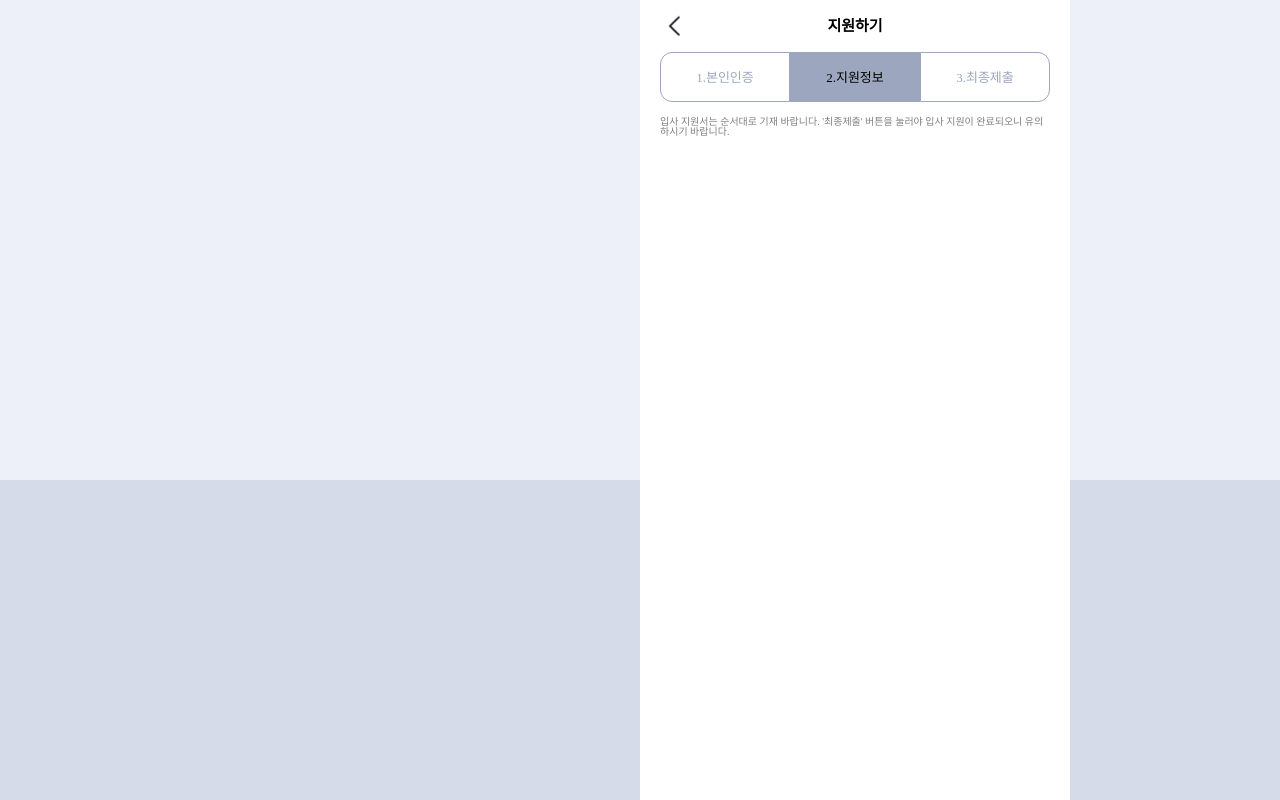
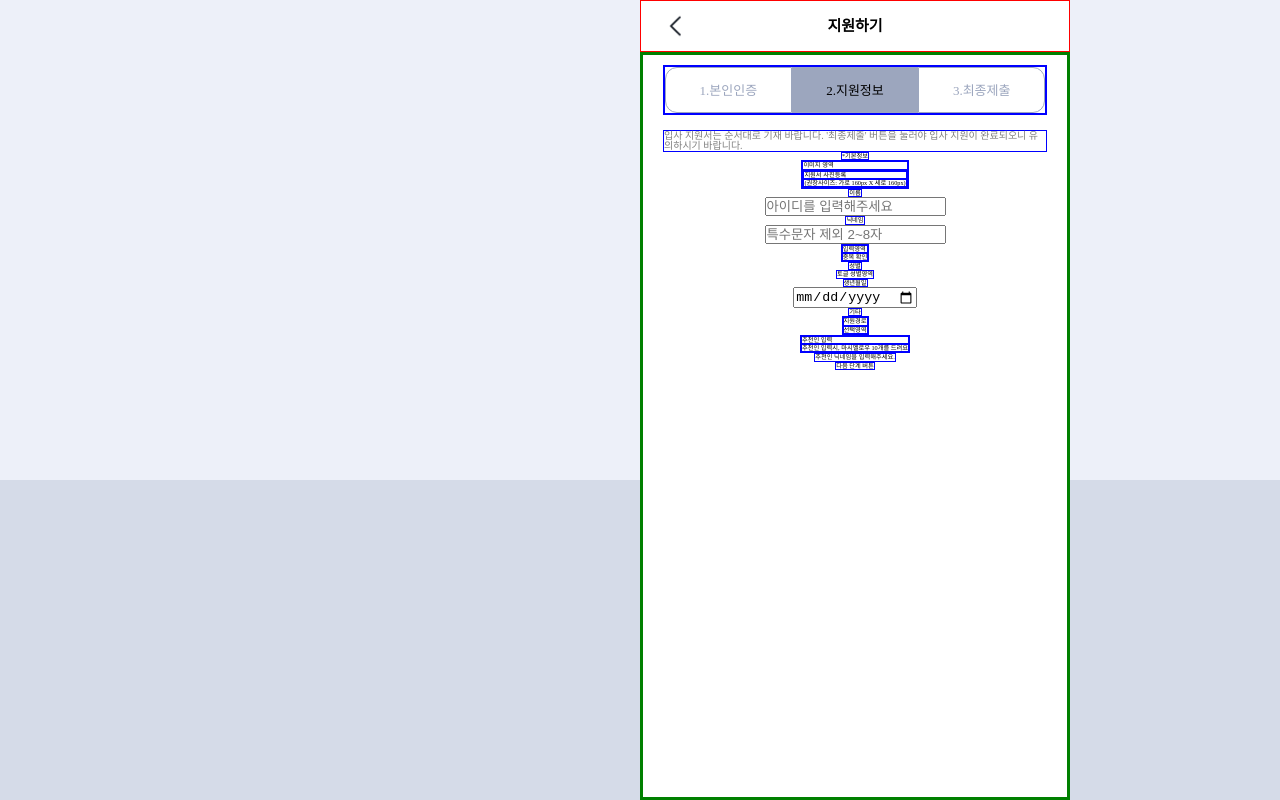
Before and after one commit to json91-dev/marshmellow-front-nextjs, a Next.js app: page /signup/info in a window 1280 px wide. Built offline with nearby package versions, Linux system fonts and the light colour scheme.

Commit message:
[feat] 회원가입 화면 UI 작업 진행중

```diff
--- a/src/app/(beforeLogin)/signup/_components/topNavigation.module.scss
+++ b/src/app/(beforeLogin)/signup/_components/topNavigation.module.scss
@@ -7,6 +7,9 @@
   flex-direction: row;
   padding-left: 2rem;
   padding-right: 2rem;
+  border: 1px solid red;
+  position: absolute;
+
 
   p {
     font-size: 1.5rem;
--- a/src/app/(beforeLogin)/signup/info/info.module.scss
+++ b/src/app/(beforeLogin)/signup/info/info.module.scss
@@ -1,12 +1,19 @@
 .container {
   width: 100%;
   height: calc(100% - $sizes-topnav-height);
+  margin-top: $sizes-topnav-height;
+  padding-top: 1rem;
   display: flex;
   flex-direction: column;
   align-items: center;
   position: absolute;
   padding-left: 2rem;
   padding-right: 2rem;
+  border: 3px solid green;
+
+  div {
+    border: 1px solid blue;
+  }
 }
 
 .subscription {
--- a/src/app/(beforeLogin)/signup/info/page.tsx
+++ b/src/app/(beforeLogin)/signup/info/page.tsx
@@ -6,11 +6,55 @@ export default function SignUpInfo() {
   return (
     <div className={style.container}>
       <InformationTab index={2} />
+
       <div className={style.subscription}>
-        <p>
-          입사 지원서는 순서대로 기재 바랍니다. '최종제출' 버튼을 눌러야 입사 지원이 완료되오니 유의하시기 바랍니다.
-        </p>
+        입사 지원서는 순서대로 기재 바랍니다. '최종제출' 버튼을 눌러야 입사 지원이 완료되오니 유의하시기 바랍니다.
       </div>
+
+      {/*기본정보*/}
+      <>
+        <div className={style.sesctionText}>*기본정보</div>
+
+        <div>
+          <div>이미지 영역</div>
+          <div>
+            <div>지원서 사진등록</div>
+            <div>(권장사이즈: 가로 160px X 세로 160px)</div>
+          </div>
+        </div>
+
+        <div className={style.infoText}>이름</div>
+        <input type="text" placeholder="아이디를 입력해주세요" />
+
+        <div>닉네임</div>
+        <input type="text" placeholder="특수문자 제외 2~8자" />
+        <div>
+          <div>입력영역</div>
+          <div>중복 확인</div>
+        </div>
+
+        <div>성별</div>
+        <div>토글 성별영역</div>
+
+        <div>생년월일</div>
+        <input type="date" placeholder="특수문자 제외 2~8자" />
+      </>
+
+      {/*기타*/}
+      <>
+        <div>기타</div>
+        <div>
+          <div>지원경로</div>
+          <div>선택영역</div>
+        </div>
+        <div>
+          <div>추천인 입력</div>
+          <div>추천인 입력시, 마시멜로우 10개를 드려요</div>
+        </div>
+        <div>추천인 닉네임을 입력해주세요.</div>
+
+        <div>다음 단계 버튼</div>
+      </>
     </div>
   );
 }
```
